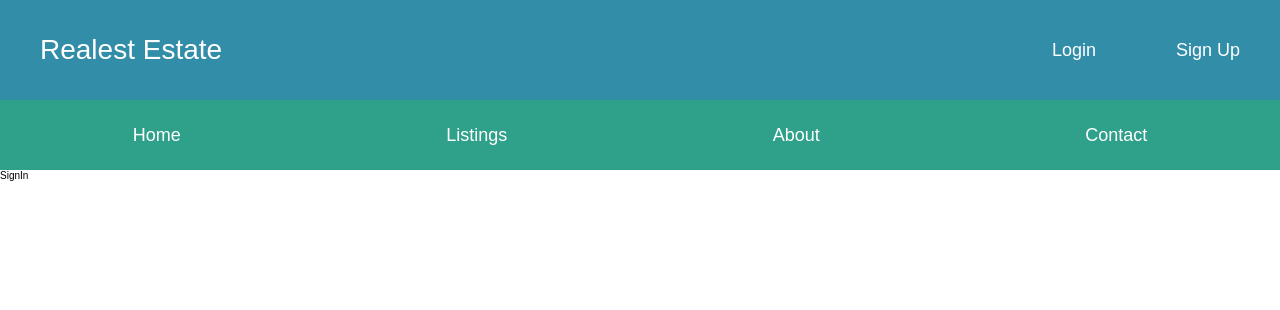
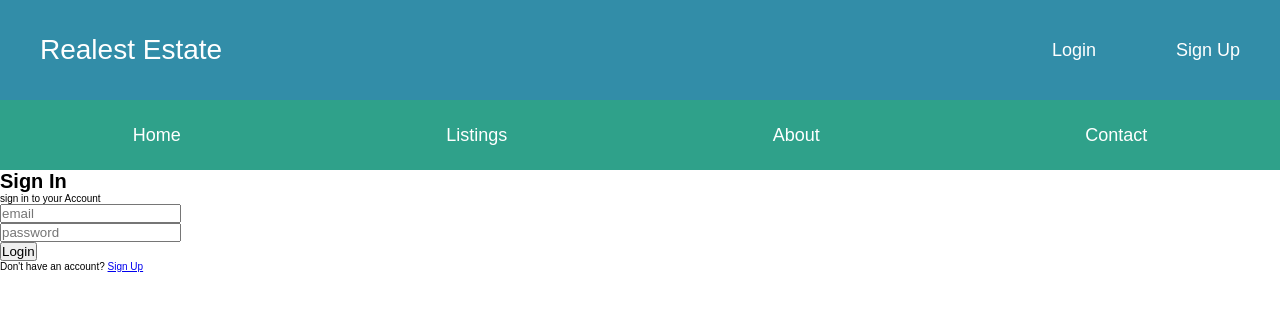
Before and after one commit to KiarashYavari/real_estate, a React (Create React App) app: page /signin in a window 1280 px wide. Shown: the top 310 px of the page. Built offline with nearby package versions, Linux system fonts and the light colour scheme.

Commit message:
create signin page basic form

```diff
--- a/src/containers/SignIn.js
+++ b/src/containers/SignIn.js
@@ -1,9 +1,60 @@
-import React from 'react'
+import React, { useState } from 'react'
+import { Link, Navigate } from 'react-router-dom';
+import { Helmet, HelmetProvider } from 'react-helmet-async';
+import { connect } from 'react-redux';
+import PropTypes from 'prop-types';
+import { login } from '../actions/auth';
 
-const SignIn = () => {
-  return (
-    <div>SignIn</div>
-  )
+const SignIn = (login, isAuthenticated) => {
+  const [formData, setFormData] = useState({
+    email:'',
+    password:''
+  });
+  const {email, password} = formData;
+  const onChange = e => setFormData({...formData,[e.target.name]:e.target.value});
+
+  const onSubmit = e => {
+    e.preventDefault();
+    login(email, password);
+  };
+  if (isAuthenticated==true){
+    return <Navigate to='/' />
+  }
+
+  else {
+    return (
+      <div className='auth'>
+        <Helmet>
+          <title>Real Estate| login</title>
+          <meta name='description' content='real estate website login page' />
+        </Helmet>
+        <h1 className='auth__title'>Sign In</h1>
+        <p className='auth__lead'>sign in to your Account</p>
+        <form className='auth__form' onSubmit={e => onSubmit(e)}>
+          <div className='auth__form__group'>
+            <input className='auth__form__input' type='email' placeholder='email' name='email' value={email} onChange={e => onChange(e)} required />
+          </div>
+          <div className='auth__form__group'>
+            <input className='auth__form__input' type='password' placeholder='password' name='password' value={password} onChange={e => onChange(e)} minLength='6' />
+          </div>
+          <button className='auth__form__button'>Login</button>
+        </form>
+        <p className='auth__authtext'>
+          Don't have an account? <Link className='auth__authtext__link' to='/signup'>Sign Up</Link>
+        </p>
+
+      </div>
+
+  )}
 }
 
-export default SignIn
+SignIn.PropTypes = {
+  login: PropTypes.func.isRequired,
+  isAuthenticated: PropTypes.bool
+};
+
+const mapStateToProps = state => ({
+  isAuthenticated: state.auth.isAuthenticated
+});
+
+export default connect(mapStateToProps, { login })(SignIn);
```
